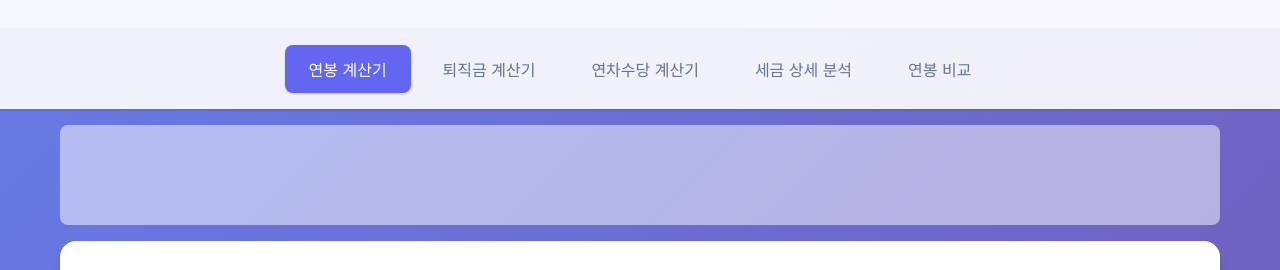
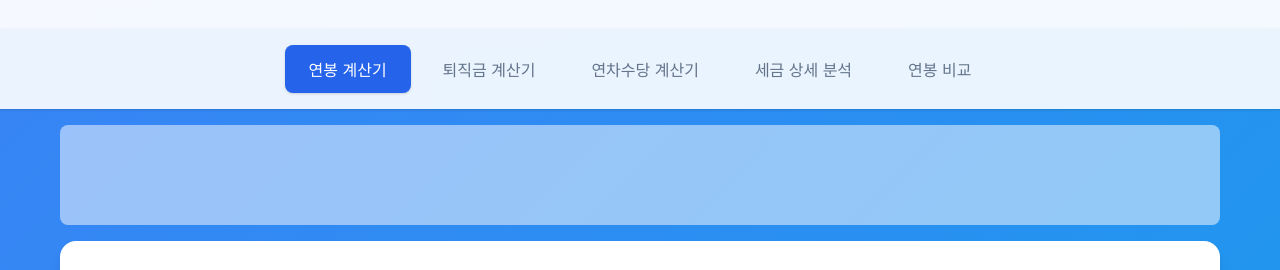
Before and after one commit to guitbe/-, a plain HTML site: page index.html in a window 1280 px wide. Shown: the part 135-405 px from the top of the page. Drawn offline with Linux system fonts and the light colour scheme.

Commit message:
Add files via upload

```diff
--- a/styles.css
+++ b/styles.css
@@ -5,9 +5,9 @@
 }
 
 :root {
-    --primary-color: #6366f1;
-    --primary-dark: #4f46e5;
-    --secondary-color: #8b5cf6;
+    --primary-color: #2563eb;
+    --primary-dark: #1d4ed8;
+    --secondary-color: #0ea5e9;
     --success-color: #10b981;
     --danger-color: #ef4444;
     --warning-color: #f59e0b;
@@ -22,7 +22,7 @@
 
 body {
     font-family: -apple-system, BlinkMacSystemFont, 'Segoe UI', 'Roboto', 'Oxygen', 'Ubuntu', 'Cantarell', sans-serif;
-    background: linear-gradient(135deg, #667eea 0%, #764ba2 100%);
+    background: linear-gradient(135deg, #3b82f6 0%, #0ea5e9 100%);
     min-height: 100vh;
     color: var(--text-primary);
     line-height: 1.6;
@@ -159,7 +159,7 @@ main {
 .form-group select:focus {
     outline: none;
     border-color: var(--primary-color);
-    box-shadow: 0 0 0 3px rgba(99, 102, 241, 0.1);
+    box-shadow: 0 0 0 3px rgba(37, 99, 235, 0.1);
 }
 
 .btn-primary {
```
